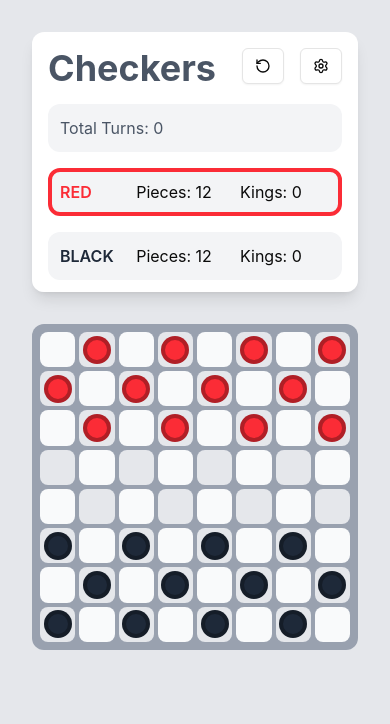
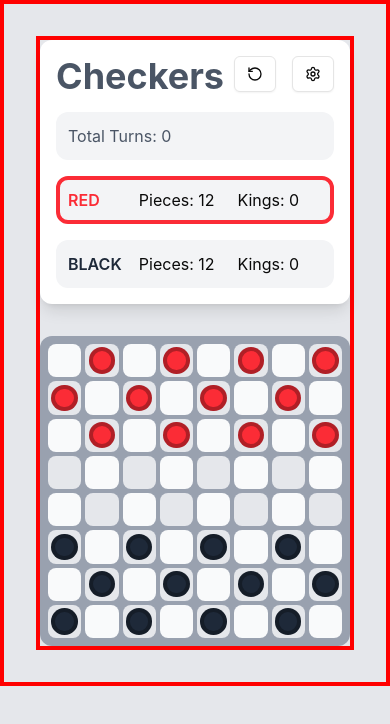
Before and after one commit to chrisknsmn/checkers, a Next.js app: page / in a window 390 px wide. Shown: the top 724 px of the page. Built offline with nearby package versions, Linux system fonts and the light colour scheme.

Commit message:
Update page.tsx
Testing mobile view height

```diff
--- a/app/page.tsx
+++ b/app/page.tsx
@@ -6,11 +6,15 @@ import { useGame } from "@/hooks/useGame";
 export default function Home() {
   const { gameState, handleCellClick, handleDragEnd, resetGame } = useGame();
   return (
-    <main className="h-screen w-full p-8">
-      <div className="h-full max-w-screen-2xl mx-auto flex flex-col md:flex-row gap-8">
+    <main className="h-full w-full p-8 b">
+      <div className="h-full max-w-screen-2xl mx-auto flex flex-col md:flex-row gap-8 b">
         <div className="flex-1 flex items-start md:items-center justify-center order-2 md:order-1">
           <div className="w-full aspect-square">
-            <Board gameState={gameState} onCellClick={handleCellClick} onDragEnd={handleDragEnd} />
+            <Board
+              gameState={gameState}
+              onCellClick={handleCellClick}
+              onDragEnd={handleDragEnd}
+            />
           </div>
         </div>
         <div className="flex-0 md:flex-1 flex items-center justify-center order-1 md:order-2 min-h-1/3">
```
